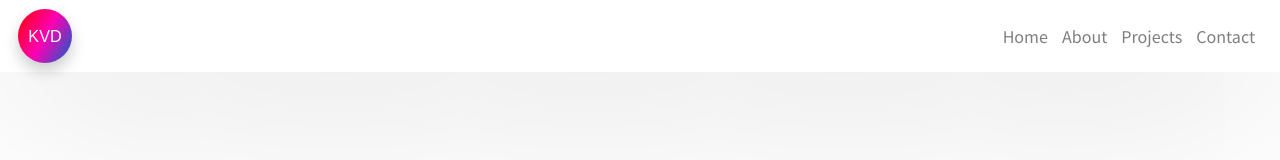
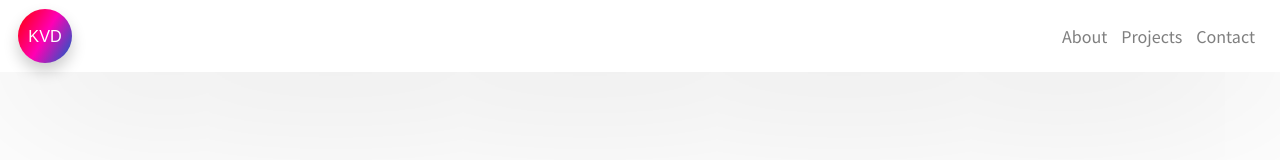
Before and after one commit to kavdesilva/portfolio_v.2, a Next.js app in the folder client/: page / in a window 1280 px wide. Shown: the top 160 px of the page. Built offline with nearby package versions, Linux system fonts and the light colour scheme.

Commit message:
removed home link from main nav.

```diff
--- a/client/src/components/Nav.jsx
+++ b/client/src/components/Nav.jsx
@@ -12,7 +12,7 @@ const Nav = ({ isOpen, handleViewSidebar}) => {
             </div>
             <nav className={sidebarClass}>
                 <ul>
-                    <li onClick={handleViewSidebar}><Link href='/'>Home</Link></li>
+                    {/* <li onClick={handleViewSidebar}><Link href='/'>Home</Link></li> */}
                     <li onClick={handleViewSidebar}><Link href='#about'>About</Link></li>
                     <li onClick={handleViewSidebar}><Link href='#projects'>Projects</Link></li>
                     <li onClick={handleViewSidebar}><Link href='#contact'>Contact</Link></li>
```
